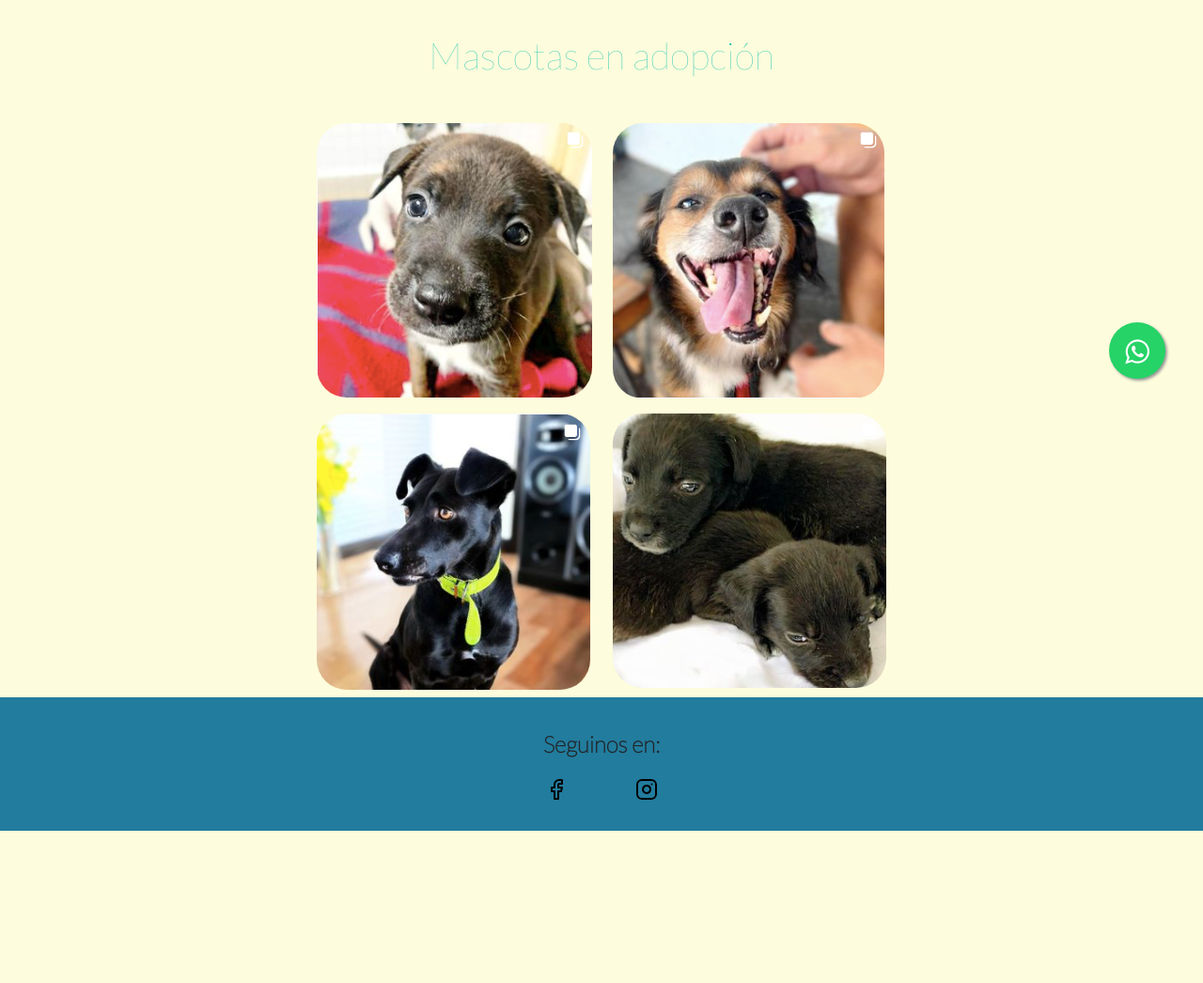
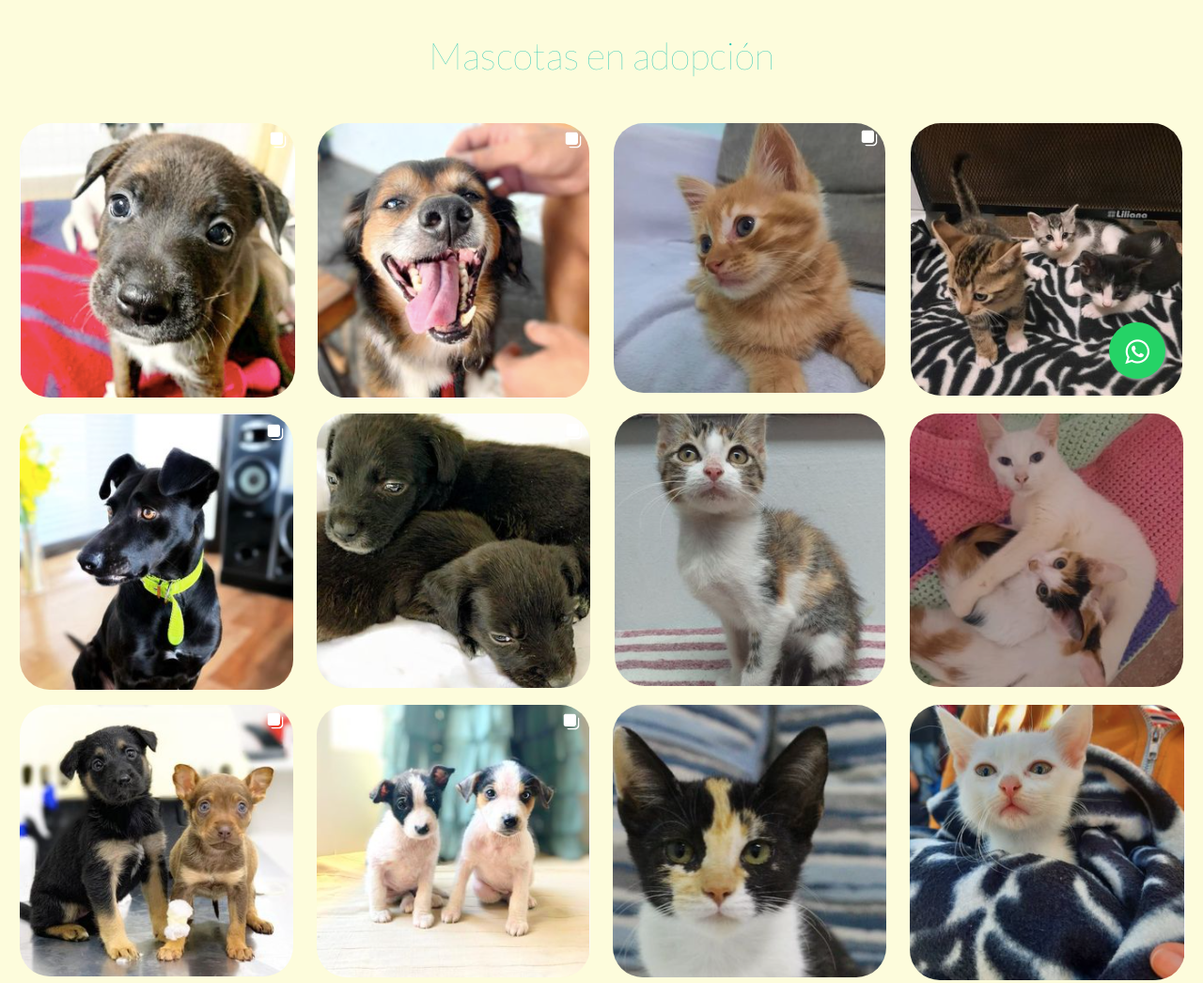
Before and after one commit to magalidsc/mascoteando, a website: page pages/adopta.html in a window 1280 px wide. Shown: the part 357-1403 px from the top of the page at 94% size. Before the commit the page ends 1241 px from the top, so only its background shows below. Drawn offline with nearby package versions, Linux system fonts and the light colour scheme.

Commit message:
Incorporación de nuevas imáges y links a las publicaciones de instagram

```diff
--- a/pages/adopta.html
+++ b/pages/adopta.html
@@ -71,6 +71,7 @@
         <!-- fin menú -->
     </header>
 
+
     <section>
 
         <div class="d-flex justify-content-center d-flex align-items-center bd-highlight mb-2">
@@ -84,21 +85,72 @@
 
             <!-- Columns start at 50% wide on mobile and bump up to 33.3% wide on desktop -->
             <div class="row">
-              <div class="col-12 col-sm-12 col-md-6">
-                <img class="image-adoption img-one" src="../images/Pet1.png" alt="Mascota en adopción">
+              <div class="col-12 col-sm-12 col-md-3">
+                <a href="https://www.instagram.com/p/COyrTfqN-7I/?utm_source=ig_web_copy_link" target="_blank">
+                <img class="image-adoption img-pet" src="../images/Pet1.png" alt="Mascota en adopción">
+                </a>
               </div>
-              <div class="col-12 col-sm-12 col-md-6">
-                <img class="image-adoption img-two" src="../images/Pet2.png" alt="Mascota en adopción">
+              <div class="col-12 col-sm-12 col-md-3">
+                <a href="https://www.instagram.com/p/CPT4swPNLXq/?utm_source=ig_web_copy_link" target="_blank">
+                <img class="image-adoption img-pet" src="../images/Pet2.png" alt="Mascota en adopción">
+                </a>
+              </div>
+              <div class="col-12 col-sm-12 col-md-3">
+                <a href="https://www.instagram.com/p/CQe--IuMNRx/?utm_source=ig_web_copy_link" target="_blank">
+                <img class="image-adoption img-pet" src="../images/gato1.png" alt="Mascota en adopción">
+                </a>
+              </div>
+              <div class="col-12 col-sm-12 col-md-3">
+                <a href="https://www.instagram.com/p/CRKgtSJM7bV/?utm_source=ig_web_copy_link" target="_blank">
+                <img class="image-adoption img-pet" src="../images/gato2.png" alt="Mascota en adopción">
+                </a>
               </div>
             </div>
 
             <!-- Columns are always 50% wide, on mobile and desktop -->
             <div class="row">
-                <div class="col-12 col-sm-12 col-md-6">
-                <img class="image-adoption img-three" src="../images/Pet3.png" alt="Mascota en adopción">
-                </div>
-                <div class="col-12 col-sm-12 col-md-6">
-                <img class="image-adoption img-four" src="../images/Pet4.png" alt="Mascota en adopción">
+              <div class="col-12 col-sm-12 col-md-3">
+                <a href="https://www.instagram.com/p/CPMV3QVNNct/?utm_source=ig_web_copy_link" target="_blank">
+                <img class="image-adoption img-pet" src="../images/Pet3.png" alt="Mascota en adopción">
+                </a>
+              </div>
+              <div class="col-12 col-sm-12 col-md-3">
+                <a href="https://www.instagram.com/p/CPGotKKNjS9/?utm_source=ig_web_copy_link" target="_blank">
+                <img class="image-adoption img-pet" src="../images/Pet4.png" alt="Mascota en adopción">
+                </a>
+              </div>
+              <div class="col-12 col-sm-12 col-md-3">
+                <a href="https://www.instagram.com/p/CQYkDjHMQ3r/?utm_source=ig_web_copy_link" target="_blank">
+                <img class="image-adoption img-pet" src="../images/gato3.png" alt="Mascota en adopción">
+                </a>
+              </div>
+              <div class="col-12 col-sm-12 col-md-3">
+                <a href="https://www.instagram.com/p/CPGWxjhMSsq/?utm_source=ig_web_copy_link" target="_blank">
+                <img class="image-adoption img-pet" src="../images/gato4.png" alt="Mascota en adopción">
+                </a>
+              </div>
+            </div>
+
+            <div class="row">
+              <div class="col-12 col-sm-12 col-md-3">
+                <a href="https://www.instagram.com/p/CRhzMLYM1la/?utm_source=ig_web_copy_link" target="_blank">
+                <img class="image-adoption img-pet" src="../images/Pet5.png" alt="Mascota en adopción">
+                </a>
+              </div>
+              <div class="col-12 col-sm-12 col-md-3">
+                <a href="https://www.instagram.com/p/CRmQPuKMQt9/?utm_source=ig_web_copy_link" target="_blank">
+                <img class="image-adoption img-pet" src="../images/Pet6.png" alt="Mascota en adopción">
+                </a>
+              </div>
+              <div class="col-12 col-sm-12 col-md-3">
+                <a href="https://www.instagram.com/p/CMkG78KhyDy/?utm_source=ig_web_copy_link" target="_blank">
+                <img class="image-adoption img-pet" src="../images/gato5.png" alt="Mascota en adopción">
+                </a>
+              </div>
+              <div class="col-12 col-sm-12 col-md-3">
+                <a href="https://www.instagram.com/p/COn3TQ1seaG/?utm_source=ig_web_copy_link" target="_blank">
+                <img class="image-adoption img-pet" src="../images/gato6.png" alt="Mascota en adopción">
+                </a>
               </div>
             </div>
     </section>
--- a/scss/components/_mediaQuery.scss
+++ b/scss/components/_mediaQuery.scss
@@ -3,5 +3,7 @@
 .carousel {
     display: none;
 }
-
+.paw {
+    display: none;
 }
+}
--- a/scss/views/_adoption.scss
+++ b/scss/views/_adoption.scss
@@ -7,29 +7,16 @@
 
 }
 
-.img-one {
+.img-pet {
+    display: block;
+    margin: auto;
+    align-content: center;
+
     &:hover {
         transform: $transform-images
     }
 }
 
-.img-two {
-    &:hover {
-        transform: $transform-images
-    }
-}
-
-.img-three {
-    &:hover {
-        transform: $transform-images
-    }
-}
-
-.img-four {
-    &:hover {
-        transform: $transform-images
-    }
-}
 
 .paw {
     width: 3rem;
```
Also changed, not shown: images/Pet5.png (added), images/Pet6.png (added), images/gato1.png (added), images/gato2.png (added), images/gato3.png (added), images/gato4.png (added), images/gato5.png (added), images/gato6.png (added), style/style.css, 2 other files.
